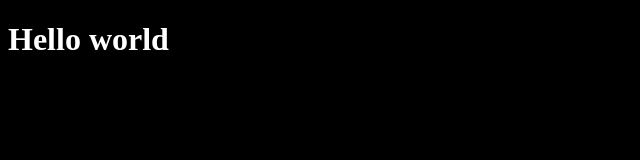
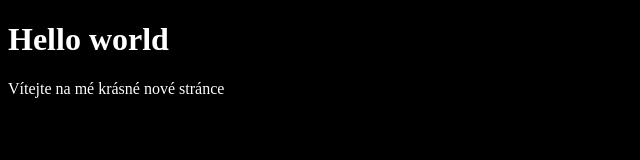
Before and after one commit to Terra42/test, a plain HTML site: page index.html in a window 1280 px wide. Shown: the whole page, without its empty margins (0-640 px from the left). Drawn offline with Linux system fonts and the light colour scheme.

Commit message:
Uvítání

```diff
--- a/index.html
+++ b/index.html
@@ -9,5 +9,6 @@
   </head>
   <body>
     <h1>Hello world</h1>
+    <p>Vítejte na mé krásné nové stránce</p>
   </body>
 </html>
```
